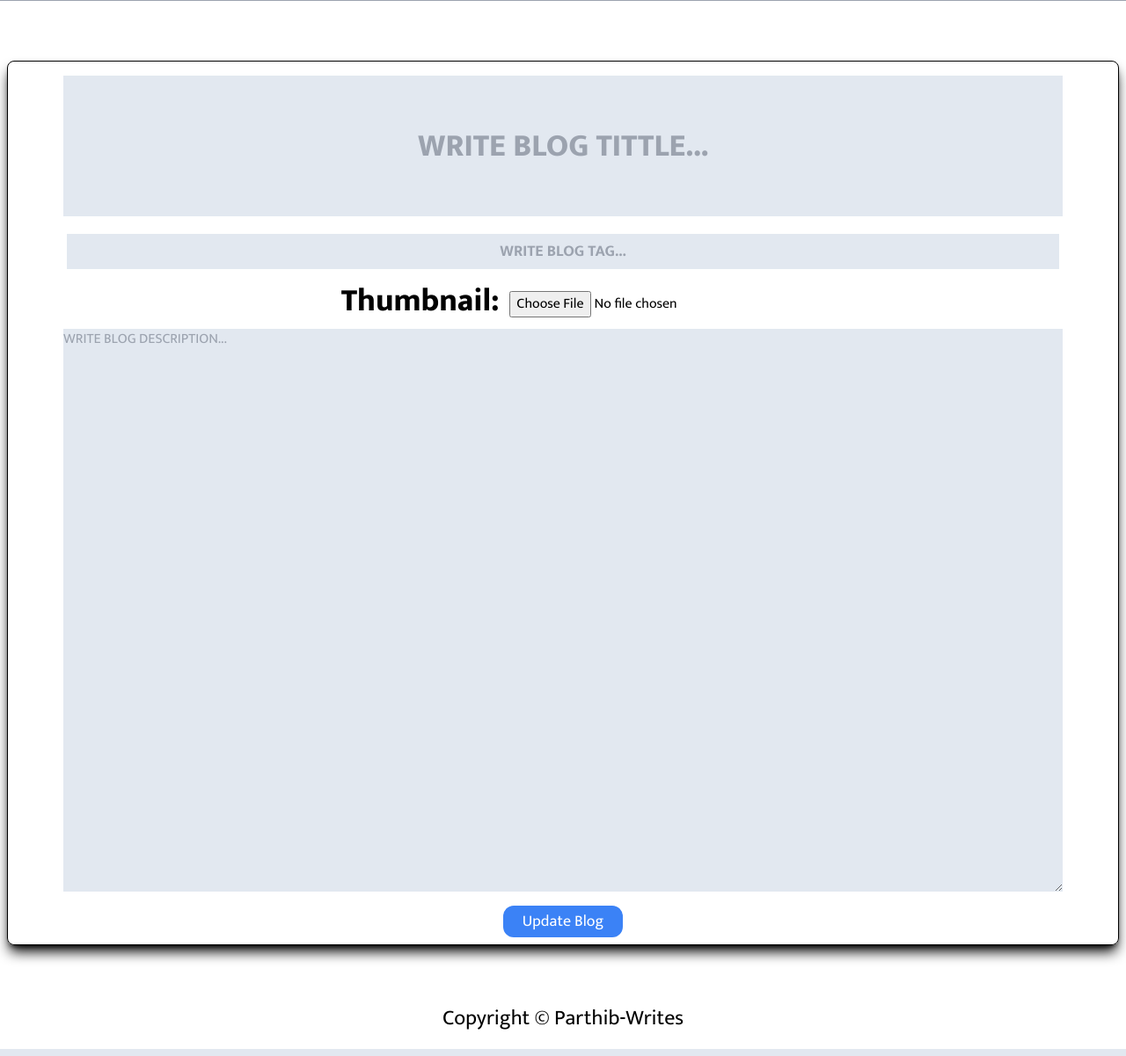
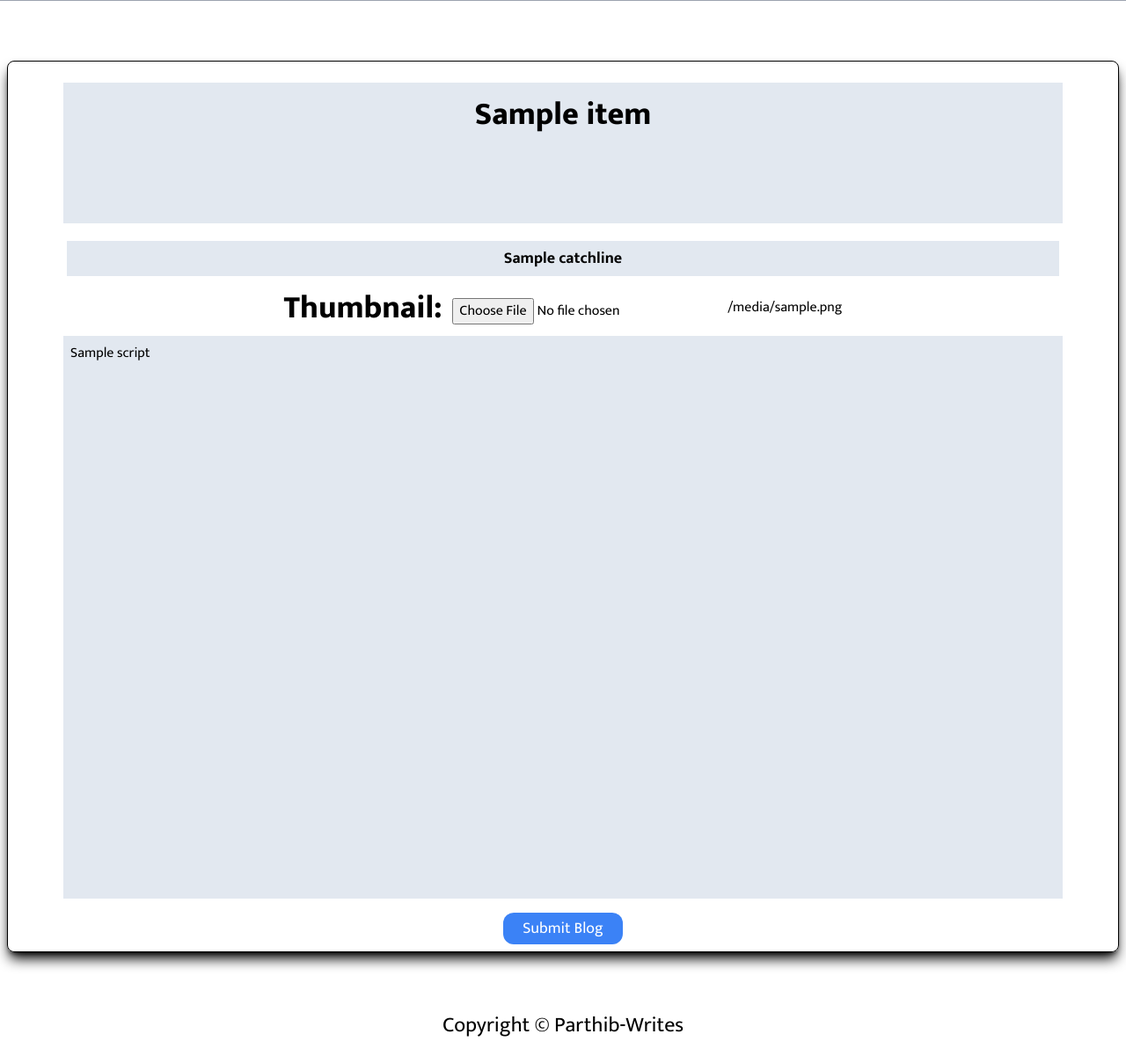
Before and after one commit to PARTHIB-DEB/PARTHIB-WRITES, a Django app: template content/templates/content/update.html in a window 1280 px wide. Shown: the part 485-1686 px from the top of the page at 88% size. Run offline with Django 5.2, Linux system fonts and the light colour scheme; the template is opened without the code that fills it: most values are stand-ins (such as "Sample title", 1, 10 or a date in 2020); style sheets or scripts are compiled from the project's sources; some libraries are stand-ins or nearby versions.

Commit message:
upd : Templates Updated

```diff
--- a/content/templates/content/base.html
+++ b/content/templates/content/base.html
@@ -25,7 +25,7 @@
         <!--Small Navbar-->
         <div class="small-navbar w-auto px-[1.5rem] md:hidden hover:cursor-pointer" id="smallnav">
             <div class="nav-ham flex items-center justify-between text-xl ">
-                <a href="{% url "home" %}">
+                <a href={% url "home" %}>
                     <p class="site-name hover:cursor-pointer " id="site-name" style="filter:drop-shadow(1px 1px 1px white);">
                         <i>Parthib-Writes</i>
                     </p>
@@ -59,7 +59,7 @@
         </div>
         <!--Large Navbar + all menus-->
         <div class="large-navbar hidden md:flex justify-evenly items-centers text-xl">
-            <a href="{% url "home" %}">
+            <a href={% url "home" %}>
                 <p class="site-name hover:cursor-pointer " id="site-name" style="filter:drop-shadow(1px 1px 1px white);">
                     <i>Parthib-Writes</i>
                 </p>
@@ -69,7 +69,7 @@
             <p class="cat hover:cursor-pointer" style="filter:drop-shadow(1px 1px 1px white);">Courses</p>
             <button type="submit"
                 class="h-[2rem] md:h-[2.2rem] w-[6.5rem] md:w-[8.5rem] bg-blue-500 rounded-xl hover:bg-purple-600">
-                <a href="{% url "create" %}">
+                <a href={% url "create" %}>
                     <p class="text-center text-white text-lg">Create Blog</p>
                 </a>
             </button>
@@ -92,13 +92,16 @@
                 My Blogs
             </p>
             <div class="encap-trend flex justify-center items-center mx-[1.5rem] sm:mx-[3rem] md:mx-[8rem]">
-                <div class="Trending py-[2rem] px-[1rem] md:px-[2rem] flex justify-center items-center flex-wrap overflow-x-hidden my-[2rem] h-[25rem] md:h-[50rem] w-full bg-gradient-to-tr from-yellow-300 to-blue-300 rounded-2xl"
-                    id="blogs">
-                    <div class="card flex flex-col items-center h-full md:h-[70%] w-full md:w-[80%] lg:w-1/2 bg-white mb-[1rem] rounded-xl"
+                <div class="Trending py-[2rem] px-[1rem] border-[1px] border-black md:px-[2rem] flex justify-evenly items-center flex-wrap overflow-x-hidden my-[2rem] h-[25rem] md:h-[50rem] w-full bg-gradient-to-tr from-yellow-300 to-blue-300 rounded-2xl"
+                id="blogs">
+                {% for i in blogs %}
+                    <div class="card flex flex-col mx-[1rem] border-[1px] border-black items-center h-full md:h-[70%] w-full md:w-[80%] lg:w-1/2 bg-white mb-[1rem] rounded-xl"
                     id="blog">
-                    {% for i in blogs %}
-                        <img src="/static/thumbs/{{i.thumbnail}}" class="image h-[50%] w-full p-2" />
+                        <img src='/thumbs/{{i.thumbnail}}' class="image h-[50%] w-full p-2" />
                         <hr />
+                        <p class="desc text-center text-lg md:text-2xl text-black mt-[1rem] mx-[1rem]">
+                            {{i.title}}
+                        </p>
                         <p class="desc text-center text-base md:text-xl text-gray-600 mt-[1rem] mx-[1rem]">
                             {{i.catchline}}
                         </p>
@@ -107,8 +110,8 @@
                                 <p class="text-center text-white text-lg">Read Blog</p>
                             </a>
                         </button>
-                        {% endfor %}
                     </div>
+                {% endfor %}
                 </div>
             </div>
         </div>
--- a/content/templates/content/create.html
+++ b/content/templates/content/create.html
@@ -8,7 +8,7 @@
 <main>
     <div class="Create-Blog mt-5">
         <div class="blog-form h-full w-full py-5 px-2  text-black">
-            <form action="/home" enctype="multipart/form-data" method="post"
+            <form enctype="multipart/form-data" method="post"
                 class="space-y-4 flex justify-center items-center flex-col rounded-lg py-2 border-[1px]  solid border-black shadow-lg shadow-black">
                 {% csrf_token %}
                 <div class="b-title w-[90%] h-[10rem] mt-2  bg-slate-200 p-1 font-extrabold text-xl sm:text-2xl md:text-4xl">
--- a/content/templates/content/read.html
+++ b/content/templates/content/read.html
@@ -8,7 +8,7 @@
     <!--Reading Blog-->
     <div class="read-blog w-full flex justify-center items-center flex-col px-8 mt-5 text-black">
         {% for item in blog %}
-        <img src="/static/thumbs/{{item.thumbnail}}" alt="" srcset=""class="-mt-[2rem] md:-mt-[6rem] w-auto h-auto border-2 solid border-green-400" />
+        <img src="/thumbs/{{item.thumbnail}}" alt="" srcset=""class="-mt-[4rem] md:-mt-[8rem] w-[75%] h-[75%] md:w-[50%] md:h-[50%] border-2 solid border-green-400" />
         <div class="like-comment flex justify-center space-x-4 items-center  h-[2.2rem] w-[14rem]  mt-[1rem]">
             <p class="text-base md:text-xl hover:font-bold">Like</p>
             <p class="text-base md:text-xl hover:font-bold">|</p>
@@ -17,6 +17,9 @@
             </a> -->
         </div>
         <div class="description flex flex-col mt-5 items-center justify-center w-full h-auto bg-white rounded-lg">
+            <p class="b-catch-show text-base sm:text-xl md:text-2xl text-center mt-5">
+                {{item.catchline}}
+            </p>
             <p class="b-desc-show text-xl sm:text-2xl md:text-4xl text-center mt-5">
                 {{item.script}}
             </p>
--- a/content/templates/content/update.html
+++ b/content/templates/content/update.html
@@ -7,29 +7,32 @@
 <main>
     <div class="Create-Blog mt-5">
         <div class="blog-form h-full w-full py-5 px-2  text-black">
-            <form action="/home" method="post"
-                class="space-y-4 flex justify-center items-center flex-col rounded-lg py-2 border-[1px]  solid border-black shadow-lg shadow-black">
+            <form enctype="multipart/form-data" method="post" class="space-y-4 flex justify-center items-center flex-col rounded-lg py-2 border-[1px]  solid border-black shadow-lg shadow-black">
+                {% for item in blog %}
+                {% csrf_token %}
                 <div class="b-title w-[90%] h-[10rem] mt-2  bg-slate-200 p-1 font-extrabold text-xl sm:text-2xl md:text-4xl">
-                    <input type="text" id="" placeholder="WRITE BLOG TITTLE..." maxlength="50"
-                        class="w-full h-full text-center text-wrap leading-4 py-4 px-10 bg-slate-200 "
-                        style="text-wrap: wrap;">
+                    <label for="title"></label>
+                    <textarea rows="2" cols="50" maxlength="60" name="title" class="w-full h-full text-center leading-8 bg-slate-200 px-[1rem]" style="text-wrap: wrap; resize: none; padding-top: 1rem;">{{item.title}}</textarea>
                 </div>
-                <div class="b-tag w-[90%] h-[3rem] mt-2 text-lg  p-1 font-bold ">
-                    <input type="text" id="" placeholder="WRITE BLOG TAG..." maxlength="10"
-                        class="w-full h-full text-center text-wrap leading-4 py-4 px-10 bg-slate-200 ">
+                <div class="b-catch w-[90%] h-[3rem] mt-2 text-lg  p-1 font-bold ">
+                    <label for="catchline"></label>
+                    <input type="text" name="catchline" id=""  value="{{item.catchline}}"  maxlength="60" class="w-full h-full text-center text-wrap leading-4 py-4 px-10 bg-slate-200 ">
                 </div>
                 <div class="b-image w-[80%] h-[2rem] space-x-3 flex justify-center items-center">
-                    <label for="blog-image" class="font-extrabold text-xl md:text-4xl">Thumbnail: </label>
-                    <input type="file" name="blog-image" id="" class="md:mt-2">
+                    {% if item.thumbnail %}
+                    <label for="thumbnail" class="font-extrabold text-xl md:text-4xl">Thumbnail: </label>
+                    <input type="file" name="thumbnail" id="" class="md:mt-2">{{item.thumbnail}}
+                    {% endif %}
                 </div>
                 <div class="b-desc w-[90%] h-[40rem] ">
-                    <textarea name="" id="" cols="30" rows="10" placeholder="WRITE BLOG DESCRIPTION..."
-                    class="w-full h-full bg-slate-200 "></textarea>
+                    <label for="script"></label>
+                    <textarea name="script" class="w-full h-full bg-slate-200 pt-2 leading-6" style="padding-left: 0.5rem; padding-right: 0.5rem; resize: none;">{{item.script}}</textarea>
                 </div>
                 <button type="submit"
                     class="h-[2rem] md:h-[2.2rem] w-[6.5rem] md:w-[8.5rem] bg-blue-500 rounded-xl hover:bg-purple-600">
-                    <p class="text-center text-white text-lg">Update Blog</p>
+                    <p class="text-center text-white text-lg">Submit Blog</p>
                 </button>
+                {% endfor %}
             </form>
         </div>
     </div>
```
